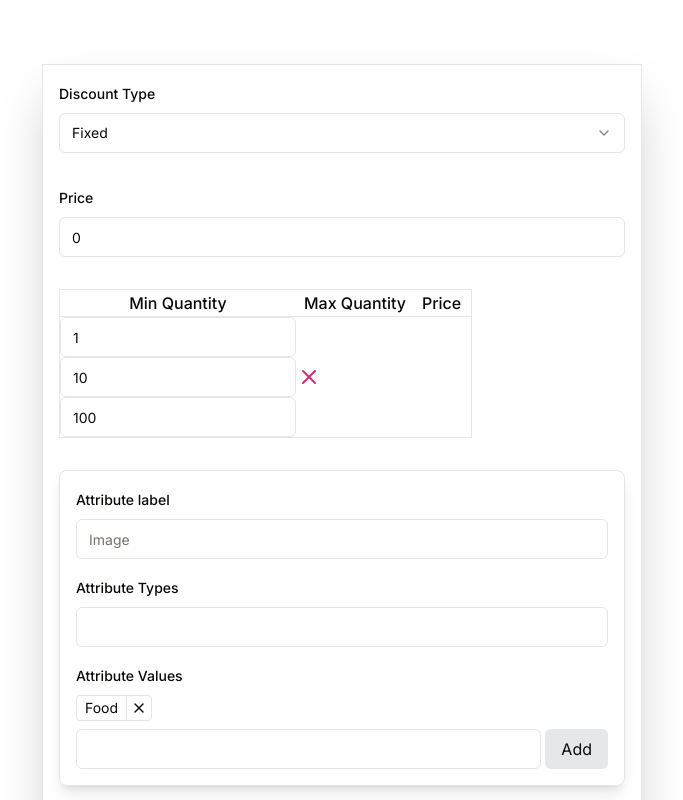
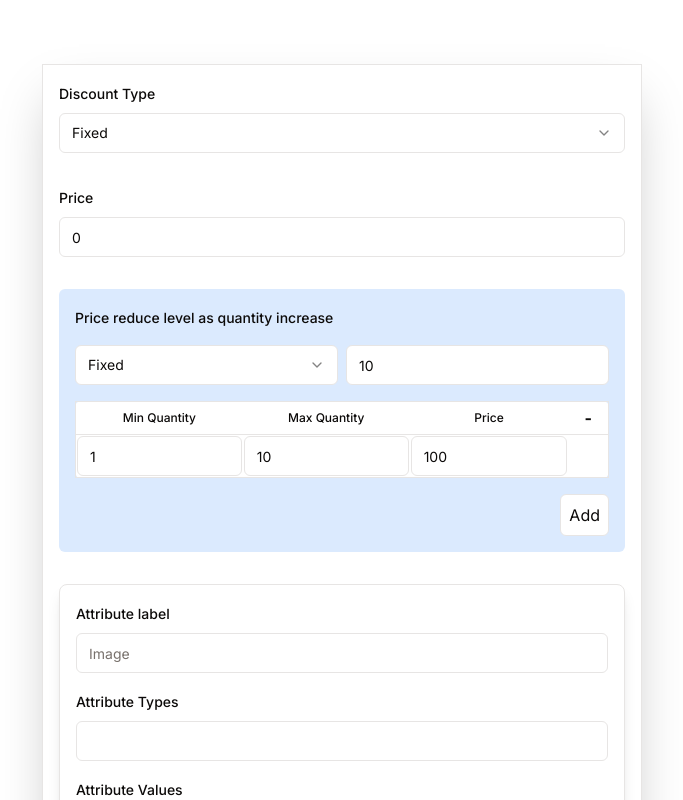
Before and after one commit to musiur/complex-form, a Next.js app: page / in a window 1280 px wide. Shown: the top 800 px of the page, without its empty margins (298-981 px from the left). Built offline with nearby package versions, Linux system fonts and the light colour scheme.

Commit message:
bulk price list added

```diff
--- a/src/components/molecules/bundle-price-list.tsx
+++ b/src/components/molecules/bundle-price-list.tsx
@@ -8,6 +8,15 @@ import {
   FormMessage,
 } from "../ui/form";
 import { Input } from "../ui/input";
+import {
+  Select,
+  SelectContent,
+  SelectGroup,
+  SelectItem,
+  SelectLabel,
+  SelectTrigger,
+  SelectValue,
+} from "@/components/ui/select";
 
 type PriceListItem = {
   min_quantity: number;
@@ -20,15 +29,46 @@ const BundlePriceList = ({ form }: { form: any }) => {
     { min_quantity: 1, max_quantity: 10, price: 100 },
   ]);
   const [calculationType, setCalculationType] = useState("fixed");
+  const [reducingAmount, setReducingAmount] = useState(10);
   return (
+    <div className="bg-blue-100 p-4 rounded-md space-y-4">
+      <FormLabel>Price reduce level as quantity increase</FormLabel>
+      <div className="grid grid-cols-1 md:grid-cols-2 gap-2">
+        <div className="space-y-2">
+          <Select
+            onValueChange={(value) => setCalculationType(value)}
+            defaultValue={calculationType}
+          >
+            <SelectTrigger>
+              <SelectValue />
+            </SelectTrigger>
+            <SelectContent>
+              <SelectGroup>
+                <SelectItem value="fixed">Fixed</SelectItem>
+                <SelectItem value="percentage">Percentage</SelectItem>
+              </SelectGroup>
+            </SelectContent>
+          </Select>
+        </div>
         <div>
-      <table className="border [&>*]:text-center">
+          <Input
+            value={reducingAmount}
+            onChange={(e) => {
+              if (e.target.value) {
+                // @ts-ignore
+                setReducingAmount(e.target.value);
+              }
+            }}
+          />
+        </div>
+      </div>
+      <table className="border [&>*]:text-center bg-white rounded-md">
         <thead>
           <tr className="border-b">
-            <th className="px-2 font-medium">Min Quantity</th>
-            <th className="px-2 font-medium">Max Quantity</th>
-            <th className="px-2 font-medium">Price</th>
-            <th></th>
+            <th className="p-2 font-medium text-xs">Min Quantity</th>
+            <th className="p-2 font-medium text-xs">Max Quantity</th>
+            <th className="p-2 font-medium text-xs">Price</th>
+            <th className="px-4">-</th>
           </tr>
         </thead>
         <tbody>
@@ -39,6 +79,7 @@ const BundlePriceList = ({ form }: { form: any }) => {
             const priceName = dotNotation + ".price";
             return (
               <tr key={index}>
+                <td>
                   <FormField
                     control={form.control}
                     // @ts-ignore
@@ -52,12 +93,21 @@ const BundlePriceList = ({ form }: { form: any }) => {
                             value={priceList[index].min_quantity}
                             onChange={(e: any) => {
                               setPriceList(
-                              priceList.map((prevPrice: PriceListItem) => {
+                                priceList.map(
+                                  (
+                                    prevPrice: PriceListItem,
+                                    mapIndex: number
+                                  ) => {
+                                    if (mapIndex === index) {
                                       return {
                                         ...prevPrice,
                                         min_quantity: parseInt(e.target.value),
                                       };
-                              })
+                                    } else {
+                                      return prevPrice;
+                                    }
+                                  }
+                                )
                               );
                             }}
                           />
@@ -66,6 +116,8 @@ const BundlePriceList = ({ form }: { form: any }) => {
                       </FormItem>
                     )}
                   />
+                </td>
+                <td>
                   <FormField
                     control={form.control}
                     // @ts-ignore
@@ -79,12 +131,21 @@ const BundlePriceList = ({ form }: { form: any }) => {
                             value={priceList[index].max_quantity}
                             onChange={(e: any) => {
                               setPriceList(
-                              priceList.map((prevPrice: PriceListItem) => {
+                                priceList.map(
+                                  (
+                                    prevPrice: PriceListItem,
+                                    mapIndex: number
+                                  ) => {
+                                    if (mapIndex === index) {
                                       return {
                                         ...prevPrice,
                                         max_quantity: parseInt(e.target.value),
                                       };
-                              })
+                                    } else {
+                                      return prevPrice;
+                                    }
+                                  }
+                                )
                               );
                             }}
                           />
@@ -93,6 +154,8 @@ const BundlePriceList = ({ form }: { form: any }) => {
                       </FormItem>
                     )}
                   />
+                </td>
+                <td>
                   <FormField
                     control={form.control}
                     // @ts-ignore
@@ -106,12 +169,21 @@ const BundlePriceList = ({ form }: { form: any }) => {
                             value={priceList[index].price}
                             onChange={(e: any) => {
                               setPriceList(
-                              priceList.map((prevPrice: PriceListItem) => {
+                                priceList.map(
+                                  (
+                                    prevPrice: PriceListItem,
+                                    mapIndex: number
+                                  ) => {
+                                    if (mapIndex === index) {
                                       return {
                                         ...prevPrice,
                                         price: parseInt(e.target.value),
                                       };
-                              })
+                                    } else {
+                                      return prevPrice;
+                                    }
+                                  }
+                                )
                               );
                             }}
                           />
@@ -120,14 +192,41 @@ const BundlePriceList = ({ form }: { form: any }) => {
                       </FormItem>
                     )}
                   />
+                </td>
                 <td>
-                  <X className="stroke-pink-600" />
+                  {index !== 0 ? <X className="stroke-pink-600" /> : null}
                 </td>
               </tr>
             );
           })}
         </tbody>
       </table>
+      <div className="w-full flex justify-end">
+        <div
+          className="p-2 border bg-white hover:bg-gray-200 active:bg-gray-300 rounded-md"
+          role="button"
+          onClick={() => {
+            if (priceList.length < 4) {
+              const lastPrice = priceList[priceList.length - 1];
+              const newPriceItem = {
+                min_quantity: lastPrice.max_quantity + 1,
+                max_quantity:
+                  lastPrice.max_quantity +
+                  1 +
+                  (lastPrice.max_quantity - lastPrice.min_quantity),
+                price:
+                  calculationType === "fixed"
+                    ? lastPrice.price - reducingAmount
+                    : lastPrice.price -
+                      lastPrice.price * (reducingAmount / 100),
+              };
+              setPriceList([...priceList, newPriceItem]);
+            }
+          }}
+        >
+          Add
+        </div>
+      </div>
     </div>
   );
 };
```
Lines whose indentation alone changed are shown as unchanged.
